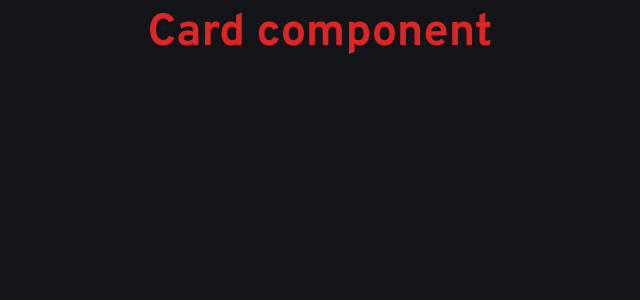
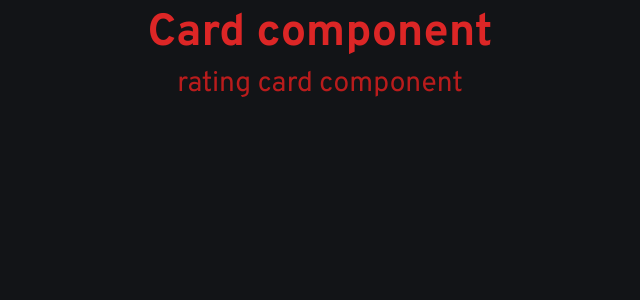
Before and after one commit to saroshfarhan/interactive-rating-component, a React (Vite) app: page / in a window 1280 px wide. Shown: the top 300 px of the page, without its empty margins (320-960 px from the left). Built offline with nearby package versions, Linux system fonts and the light colour scheme.

Commit message:
basic setup with a new branch.

```diff
--- a/src/App.jsx
+++ b/src/App.jsx
@@ -1,11 +1,12 @@
 import React from "react";
-
+import RatingCard from "./components/ratingCard";
 function App() {
   return (
     <div>
       <h1 className="text-center text-[3rem] font-bold text-red-600">
         Card component
       </h1>
+      <RatingCard />
     </div>
   );
 }
--- /dev/null
+++ b/src/components/ratingCard.jsx
@@ -0,0 +1,13 @@
+import React from "react";
+
+function RatingCard() {
+  return (
+    <div>
+      <h1 className="text-center text-3xl text-red-700">
+        rating card component
+      </h1>
+    </div>
+  );
+}
+
+export default RatingCard;
```
